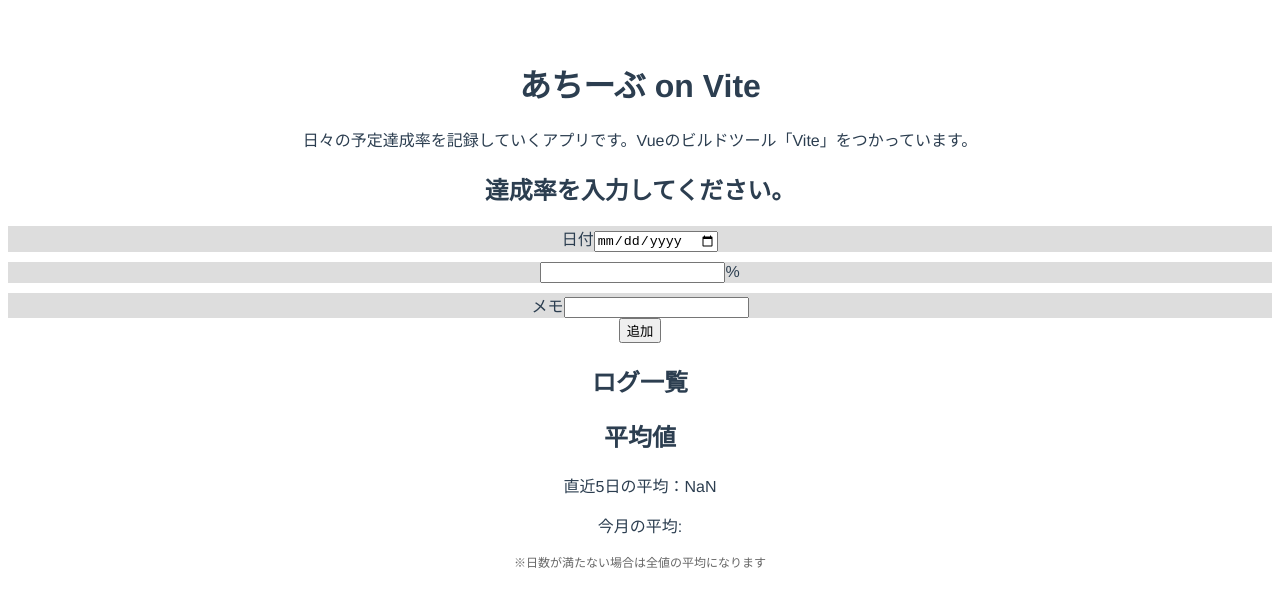
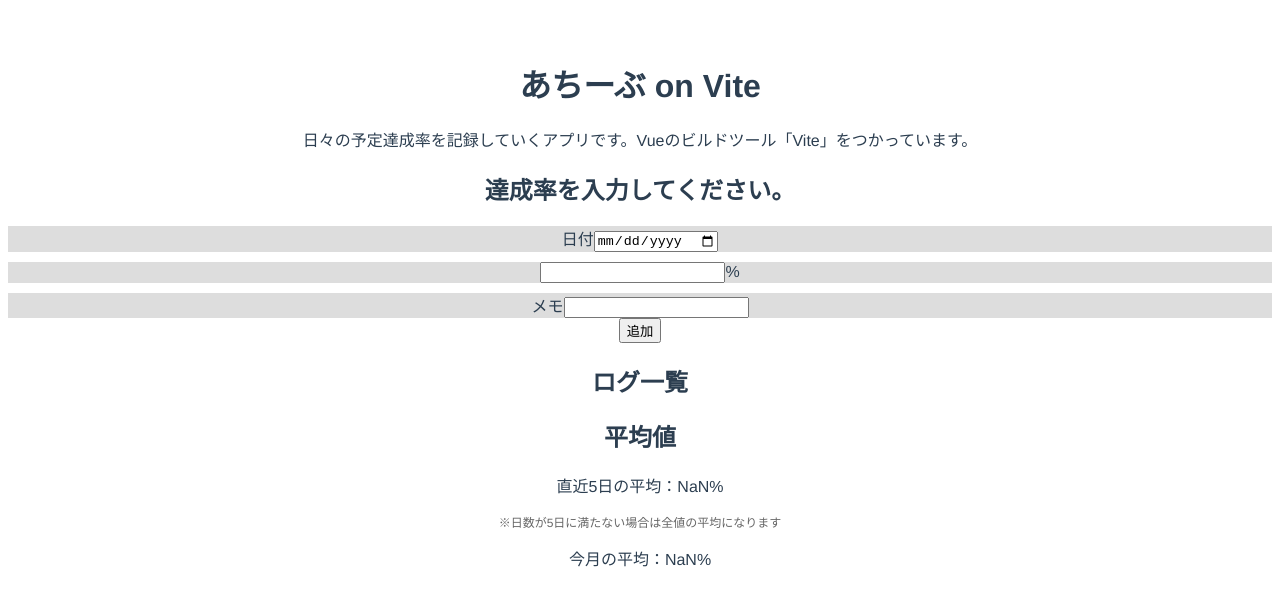
Before and after one commit to dorara-m/achieve, a Vue app: page / in a window 1280 px wide. Shown: the top 606 px of the page. Built offline with nearby package versions, Linux system fonts and the light colour scheme.

Commit message:
add: 今月の平均値

```diff
--- a/package.json
+++ b/package.json
@@ -6,6 +6,7 @@
     "build": "vite build"
   },
   "dependencies": {
+    "dayjs": "^1.10.4",
     "vue": "^3.0.4"
   },
   "devDependencies": {
--- a/src/components/AverageArea.vue
+++ b/src/components/AverageArea.vue
@@ -1,11 +1,12 @@
 <template>
   <h2>平均値</h2>
-  <p>直近5日の平均：{{fiveDaysAverage}}</p>
-  <p>今月の平均:</p>
-  <p class="small">※日数が満たない場合は全値の平均になります</p>
+  <p>直近5日の平均：{{fiveDaysAverage}}%</p>
+  <p class="small">※日数が5日に満たない場合は全値の平均になります</p>
+  <p>今月の平均：{{thisMonthAverage}}%</p>
 </template>
 
 <script>
+import dayjs from 'dayjs'
 export default {
   name: 'AverageArea',
   props: ['val'],
@@ -25,8 +26,23 @@ export default {
     // 1ヶ月分の平均処理
     thisMonthAverage: function() {
       // 今月を取得する
+      const thisMonth = dayjs().month()
 
-      // 30日に満たない場合の処理
+      // 今月にあたるデータを抽出する。
+      const vals = this.val
+      let arr = []
+      let numOfTargets = 0
+      let sum = 0
+      // 全部のvalのdateをday.jsに通して月の数値のみ取る。(dateMonth)それと今月を比べて、dateMonth - thisMonth = 0の範囲を今月のデータと判定する。その範囲だけsumに加算、個数を知りたいのでそれ用の変数に1ずつ足しておく。
+      for (let i=0; i<vals.length; i++) {
+        const dateMonth = dayjs(vals[i].date).month()
+        if (dateMonth - thisMonth == 0) {
+          arr.push(vals[i].percent)
+          numOfTargets += 1
+          sum += Number(vals[i].percent)
+        }
+      }
+      return Math.round(sum / numOfTargets)
     }
   }
 }
```
Also changed, not shown: 1 other file (tests, documents, lock files or other folders).
